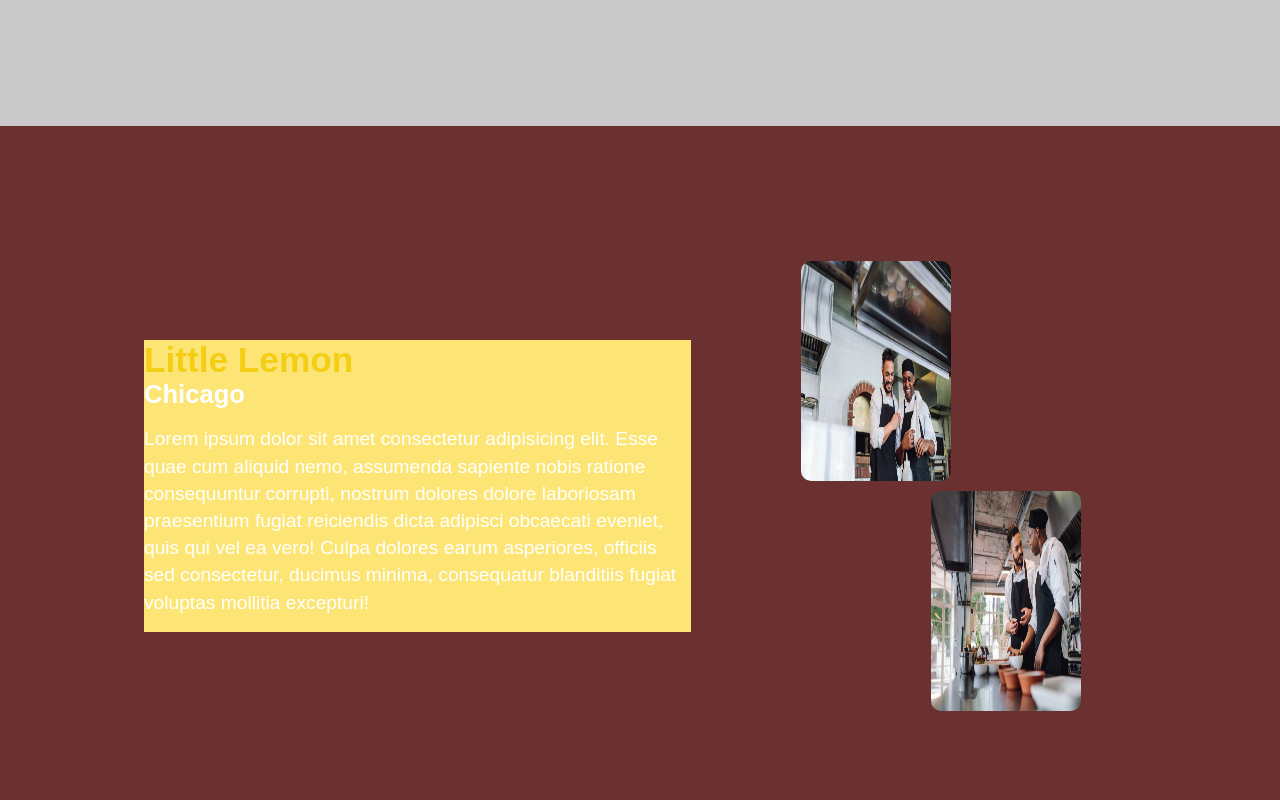
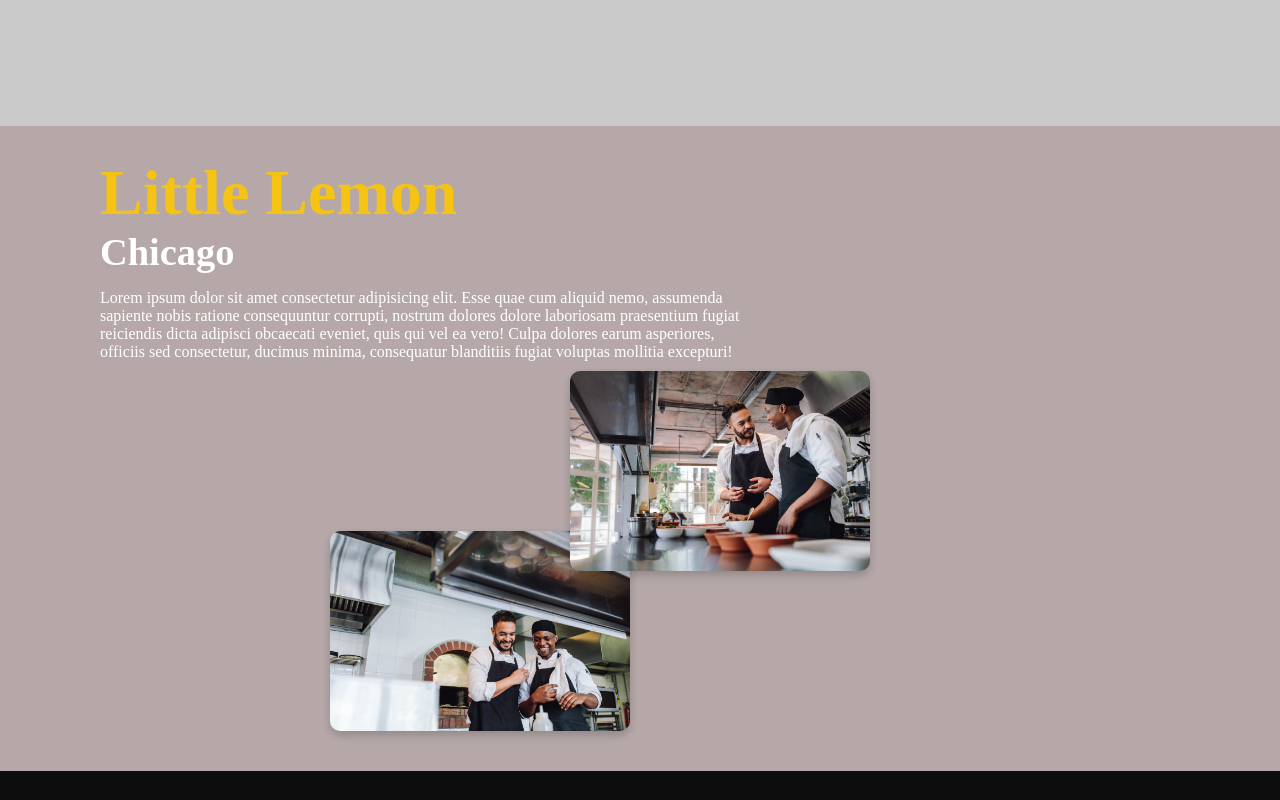
Before and after one commit to Freddsterius/little-lemon, a React (Create React App) app: page / in a window 1280 px wide. Shown: the part 1840-2640 px from the top of the page. Built offline with nearby package versions, Linux system fonts and the light colour scheme.

Commit message:
upd.: redisignig the About page

```diff
--- a/src/components/about/About.js
+++ b/src/components/about/About.js
@@ -20,12 +20,8 @@
       </div>
 
       <div className="about-images-container">
-        <img src={imgTop} className="photo left-img" alt="little lemon logo" />
-        <img
-          src={imgBottom}
-          className="photo right-img"
-          alt="little lemon logo"
-        />
+        <img src={imgTop} className="left-img" alt="little lemon logo" />
+        <img src={imgBottom} className="right-img" alt="little lemon logo" />
       </div>
     </section>
   );
--- a/src/components/about/about.css
+++ b/src/components/about/about.css
@@ -18,233 +18,59 @@
 }
 
 .about-container {
-  background-color: rgb(107, 48, 48) /*rgb(182, 168, 168)*/;
-  min-height: 90vh;
-  padding: 1rem 1.4rem;
+  background-color: rgb(182, 168, 168);
   display: flex;
   flex-direction: column;
-  justify-content: center;
-  align-items: center;
-  gap: 5rem;
-
-  /*small*/
-  @media (min-width: 576px) {
-    padding-inline: 4rem;
-  }
-
-  /*medium*/
-  @media (min-width: 768px) {
-    padding-inline: 5rem;
-  }
-
-  /*large*/
-  @media (min-width: 992px) {
-    padding-inline: 7rem;
-    flex-direction: row;
-  }
-
-  /*extra large*/
-  @media (min-width: 1200px) {
-    padding-inline: 9rem;
-    flex-direction: row;
-  }
-
-  /*extra extra large*/
-  @media (min-width: 1400px) {
-    padding-inline: 10rem;
-    flex-direction: row;
-  }
+  justify-content: space-between;
+  padding-left: 100px;
+  padding-right: 100px;
+  padding-top: 30px;
+  padding-bottom: auto;
+}
+.about-text-container {
+  width: 60%;
 }
 
-.about-text-container {
-  background-color: #fce575;
-  flex: 3;
-}
 .about-text-container h1 {
-  /* mobile 1st or extra small  */
-  font-size: 1.7rem;
-  color: #f4ce14;
-
-  /*small*/
-  @media (min-width: 576px) {
-    font-size: 1.8rem;
-  }
-
-  /*medium*/
-  @media (min-width: 768px) {
-    font-size: 1.9rem;
-  }
-
-  /*large*/
-  @media (min-width: 992px) {
-    font-size: 2rem;
-  }
-
-  /*extra large*/
-  @media (min-width: 1200px) {
-    font-size: 2.2rem;
-  }
-
-  /*extra extra large*/
-  @media (min-width: 1400px) {
-    font-size: 2.5rem;
-  }
+  color: #f4c314;
+  font-size: 4rem;
+  font-family: "markazi text";
 }
 .about-text-container h2 {
-  /* mobile 1st or extra small  */
-  font-size: 1.3rem;
   color: #ffffff;
-
-  /*small*/
-  @media (min-width: 576px) {
-    font-size: 1.3rem;
-  }
-
-  /*medium*/
-  @media (min-width: 768px) {
-    font-size: 1.4rem;
-  }
-
-  /*large*/
-  @media (min-width: 992px) {
-    font-size: 1.5rem;
-  }
-
-  /*extra large*/
-  @media (min-width: 1200px) {
-    font-size: 1.6rem;
-  }
-
-  /*extra extra large*/
-  @media (min-width: 1400px) {
-    font-size: 1.7rem;
-  }
+  font-size: 2.4rem;
+  font-family: "markazi text";
 }
 .about-text-container p {
-  /* mobile 1st or extra small  */
+  margin-bottom: 10px;
+  margin-top: 15px;
+  color: #ffffff;
   font-size: 1rem;
-  color: #ffffff;
-  line-height: 1.3rem;
-  padding-block: 1rem;
-
-  /*small*/
-  @media (min-width: 576px) {
-    line-height: 1.4rem;
-  }
-
-  /*medium*/
-  @media (min-width: 768px) {
-    font-size: 1rem;
-    line-height: 1.5rem;
-  }
-
-  /*large*/
-  @media (min-width: 992px) {
-    font-size: 1.1rem;
-    line-height: 1.6rem;
-  }
-
-  /*extra large*/
-  @media (min-width: 1200px) {
-    font-size: 1.2rem;
-    line-height: 1.7rem;
-  }
-
-  /*extra extra large*/
-  @media (min-width: 1400px) {
-    font-size: 1.3rem;
-    line-height: 1.8rem;
-  }
+  font-family: karla;
 }
-
 .about-images-container {
-  background-color: pink;
   position: relative;
-  flex: 2;
+  width: 300px; /* adjust to fit your layout */
+  height: 400px;
+  margin: auto;
 }
-.photo {
+.about-images-container img {
   position: absolute;
+  /* width: 10vw; */
+  /* height: 35vh; */
   border-radius: 10px;
-
-  /* Phones*/
-  @media (max-width: 600px) {
-    width: 100px;
-    height: 150px;
-  }
-
-  /*Tablets*/
-  @media (min-width: 600.1px) {
-    width: 120px;
-    height: 180px;
-  }
-  /* Laptops and Desktops*/
-  @media (min-width: 1000px) {
-    width: 150px;
-    height: 220px;
-  }
+  box-shadow: 0 4px 8px rgba(0, 0, 0, 0.2);
+  transition: transform 0.3s ease;
+  max-width: 100%;
 }
 .right-img {
-  /* Phones*/
-  @media (max-width: 600px) {
-    top: 0px;
-    left: 105px;
-    z-index: 2;
-  }
-
-  /*Tablets*/
-  @media (min-width: 600.1px) {
-    top: 0;
-    left: 100px;
-    z-index: 2;
-  }
-  /* Laptops and Desktops*/
-  @media (min-width: 1000px) {
-    top: 5px;
-    left: 160px;
-    z-index: 2;
-  }
+  top: 0rem;
+  right: -5rem;
+  z-index: 2;
 }
 
 .left-img {
-  /* Phones*/
-  @media (max-width: 600px) {
-    bottom: 0;
-    left: 15px;
-    z-index: 1;
-  }
-
-  /*Tablets*/
-  @media (min-width: 600.1px) {
-    bottom: 0;
-    left: 10px;
-    z-index: 1;
-  }
-  /* Laptops and Desktops*/
-  @media (min-width: 1000px) {
-    bottom: 5px;
-    left: 30px;
-    z-index: 1;
-  }
+  top: 10rem;
+  left: -10rem;
+  z-index: 1;
 }
-
-/******************************************/
-/* Pre-configured media quert breakpoints */
-/*small*/
-@media (min-width: 576px) {
-}
-
-/*medium*/
-@media (min-width: 768px) {
-}
-
-/*large*/
-@media (min-width: 992px) {
-}
-
-/*extra large*/
-@media (min-width: 1200px) {
-}
-
-/*extra extra large*/
-@media (min-width: 1400px) {
-}
--- /dev/null
+++ b/src/components/about/backup.css
@@ -0,0 +1,236 @@
+*,
+::before,
+::after {
+  padding: 0px;
+  margin: 0px;
+  box-sizing: border-box;
+}
+img {
+  display: block; /* removes the white space beneath images*/
+}
+
+h1,
+h2 {
+  font-family: "markazi text", Arial;
+}
+p {
+  font-family: karla, sans-serif;
+}
+
+.about-container {
+  background-color: rgb(107, 48, 48) /*rgb(182, 168, 168)*/;
+  min-height: 90vh;
+  padding: 1rem 1.4rem;
+  display: flex;
+  flex-direction: column;
+  justify-content: center;
+  align-items: center;
+  gap: 5rem;
+
+  /*small*/
+  @media (min-width: 576px) {
+    padding-inline: 4rem;
+  }
+
+  /*medium*/
+  @media (min-width: 768px) {
+    padding-inline: 5rem;
+  }
+
+  /*large*/
+  @media (min-width: 992px) {
+    padding-inline: 7rem;
+    flex-direction: row;
+  }
+
+  /*extra large*/
+  @media (min-width: 1200px) {
+    padding-inline: 9rem;
+    flex-direction: row;
+  }
+
+  /*extra extra large*/
+  @media (min-width: 1400px) {
+    padding-inline: 10rem;
+    flex-direction: row;
+  }
+}
+
+.about-text-container {
+  background-color: #fce575;
+  flex: 3;
+}
+.about-text-container h1 {
+  /* mobile 1st or extra small  */
+  font-size: 1.7rem;
+  color: #f4ce14;
+
+  /*small*/
+  @media (min-width: 576px) {
+    font-size: 1.8rem;
+  }
+
+  /*medium*/
+  @media (min-width: 768px) {
+    font-size: 1.9rem;
+  }
+
+  /*large*/
+  @media (min-width: 992px) {
+    font-size: 2rem;
+  }
+
+  /*extra large*/
+  @media (min-width: 1200px) {
+    font-size: 2.2rem;
+  }
+
+  /*extra extra large*/
+  @media (min-width: 1400px) {
+    font-size: 2.5rem;
+  }
+}
+.about-text-container h2 {
+  /* mobile 1st or extra small  */
+  font-size: 1.3rem;
+  color: #ffffff;
+
+  /*small*/
+  @media (min-width: 576px) {
+    font-size: 1.3rem;
+  }
+
+  /*medium*/
+  @media (min-width: 768px) {
+    font-size: 1.4rem;
+  }
+
+  /*large*/
+  @media (min-width: 992px) {
+    font-size: 1.5rem;
+  }
+
+  /*extra large*/
+  @media (min-width: 1200px) {
+    font-size: 1.6rem;
+  }
+
+  /*extra extra large*/
+  @media (min-width: 1400px) {
+    font-size: 1.7rem;
+  }
+}
+.about-text-container p {
+  /* mobile 1st or extra small  */
+  font-size: 1rem;
+  color: #ffffff;
+  line-height: 1.3rem;
+  padding-block: 1rem;
+
+  /*small*/
+  @media (min-width: 576px) {
+    line-height: 1.4rem;
+  }
+
+  /*medium*/
+  @media (min-width: 768px) {
+    font-size: 1rem;
+    line-height: 1.5rem;
+  }
+
+  /*large*/
+  @media (min-width: 992px) {
+    font-size: 1.1rem;
+    line-height: 1.6rem;
+  }
+
+  /*extra large*/
+  @media (min-width: 1200px) {
+    font-size: 1.2rem;
+    line-height: 1.7rem;
+  }
+
+  /*extra extra large*/
+  @media (min-width: 1400px) {
+    font-size: 1.3rem;
+    line-height: 1.8rem;
+  }
+}
+
+.about-images-container {
+  background-color: pink;
+  position: relative;
+  flex: 2;
+}
+.about-images-container img {
+  position: absolute;
+  border-radius: 10px;
+  width: 100%;
+  object-fit: cover;
+}
+
+.right-img {
+  /* Phones*/
+  @media (max-width: 600px) {
+    top: 0px;
+    right: 0px;
+    z-index: 2;
+  }
+
+  /*Tablets*/
+  @media (min-width: 600.1px) {
+    top: 0;
+    left: 0px;
+    z-index: 2;
+  }
+  /* Laptops and Desktops*/
+  @media (min-width: 1000px) {
+    top: 5px;
+    left: 160px;
+    z-index: 2;
+  }
+}
+
+.left-img {
+  /* Phones*/
+  @media (max-width: 600px) {
+    bottom: 0;
+    left: 15px;
+    z-index: 1;
+  }
+
+  /*Tablets*/
+  @media (min-width: 600.1px) {
+    bottom: 0;
+    left: 10px;
+    z-index: 1;
+  }
+  /* Laptops and Desktops*/
+  @media (min-width: 1000px) {
+    bottom: 5px;
+    left: 30px;
+    z-index: 1;
+  }
+}
+
+/******************************************/
+/* Pre-configured media quert breakpoints */
+/*small*/
+@media (min-width: 576px) {
+}
+
+/*medium*/
+@media (min-width: 768px) {
+}
+
+/*large*/
+@media (min-width: 992px) {
+}
+
+/*extra large*/
+@media (min-width: 1200px) {
+}
+
+/*extra extra large*/
+@media (min-width: 1400px) {
+}
```
